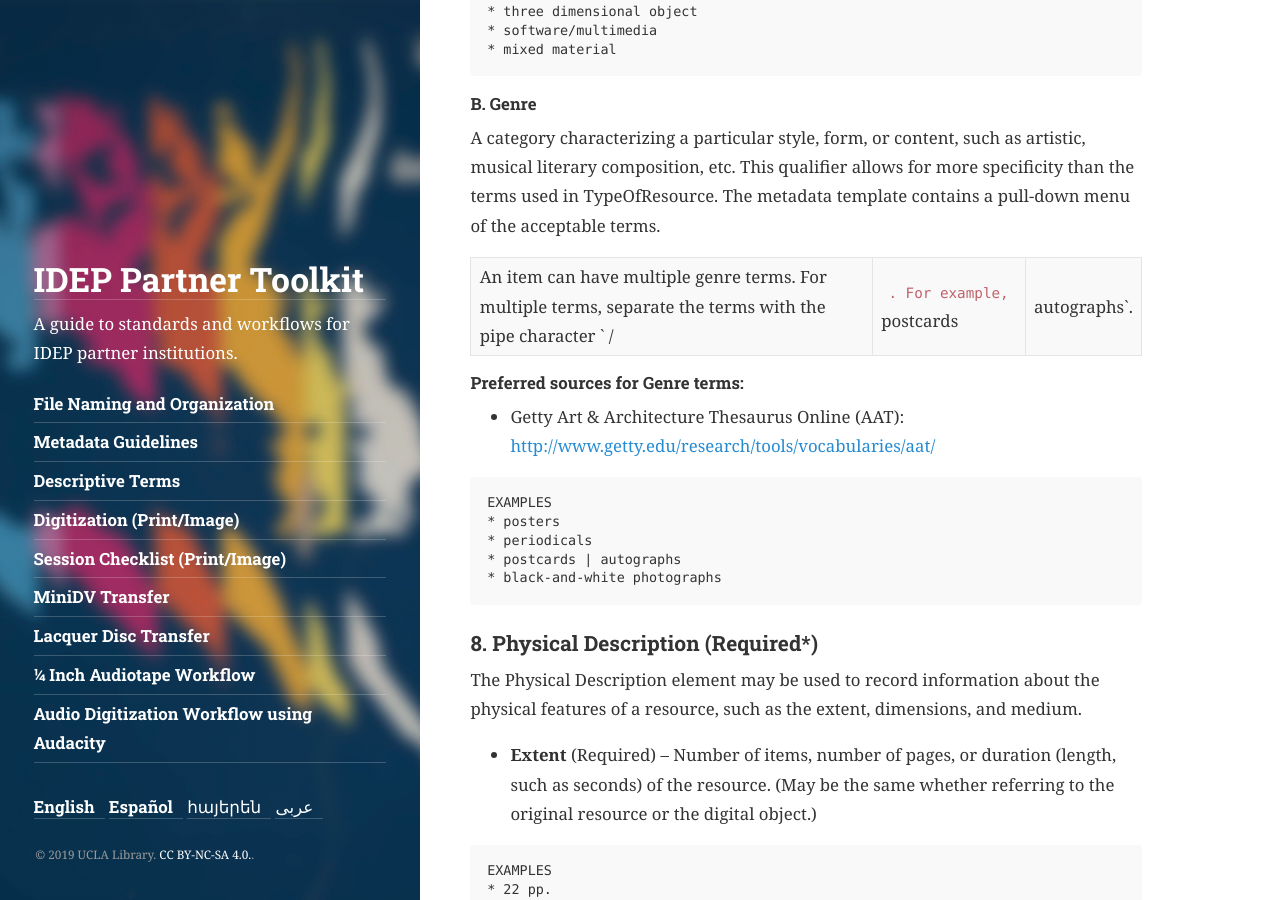
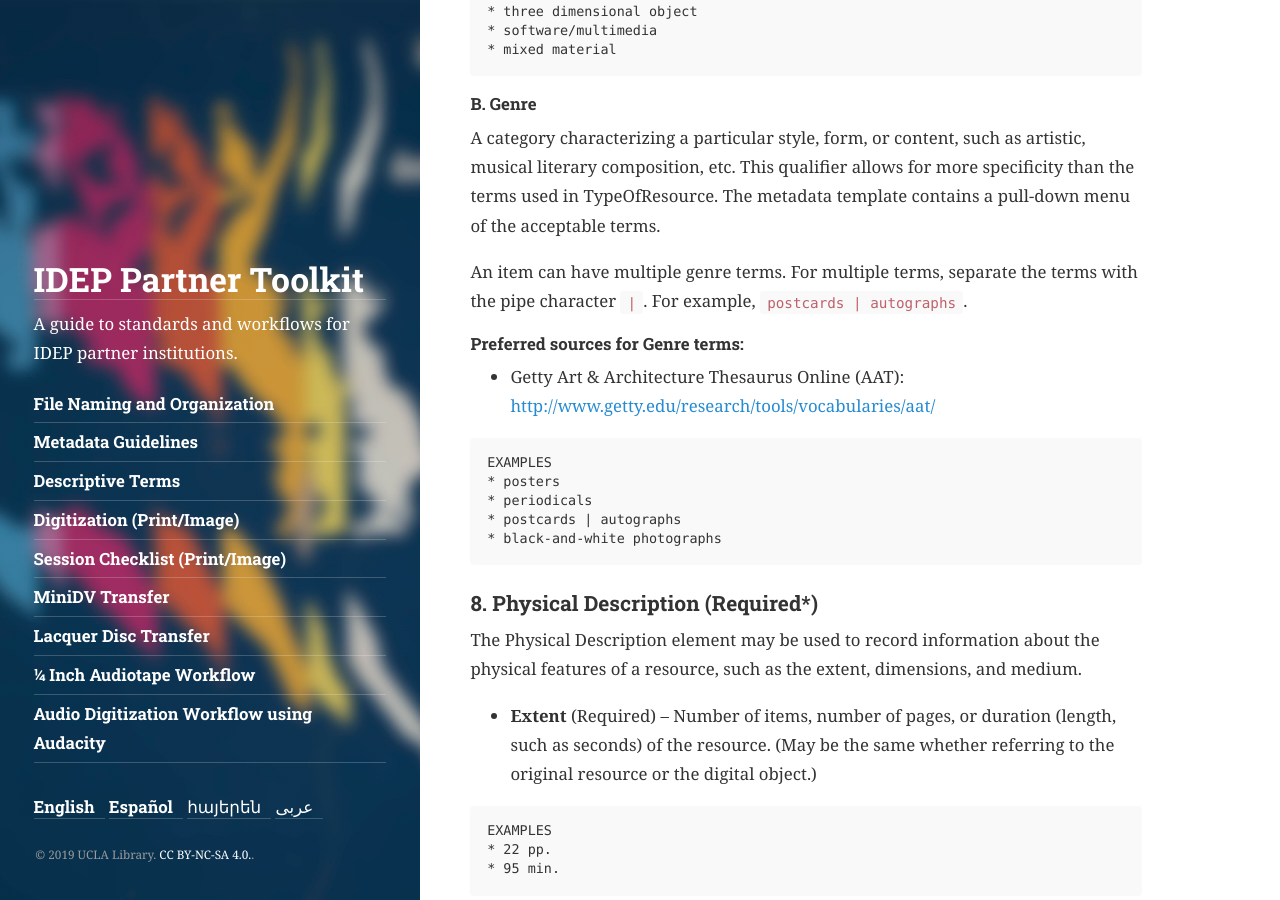
Before and after one commit to UCLALibrary/ideptoolkit, a Jekyll site: the page built from terms.md, in a window 1280 px wide and 900 px high, scrolled down 5023 px. Built offline with Jekyll 4.4.1, drawn with Linux system fonts in a browser that asks for light colours.

Commit message:
update Termsn formatting

```diff
--- a/terms.md
+++ b/terms.md
@@ -170,7 +170,7 @@ TERMS
 #### B. Genre
 A category characterizing a particular style, form, or content, such as artistic, musical literary composition, etc. This qualifier allows for more specificity than the terms used in TypeOfResource. The metadata template contains a pull-down menu of the acceptable terms.
 
-An item can have multiple genre terms. For multiple terms, separate the terms with the pipe character ` /| `. For example, `postcards | autographs`.
+An item can have multiple genre terms. For multiple terms, separate the terms with the pipe character `|`. For example, `postcards | autographs`.
 
 ##### Preferred sources for Genre terms:
 * Getty Art & Architecture Thesaurus Online (AAT): [http://www.getty.edu/research/tools/vocabularies/aat/](http://www.getty.edu/research/tools/vocabularies/aat/)
```
